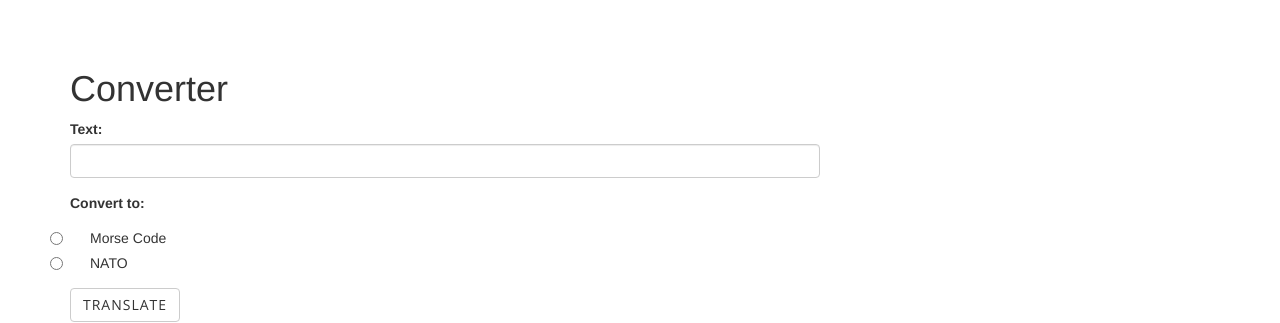
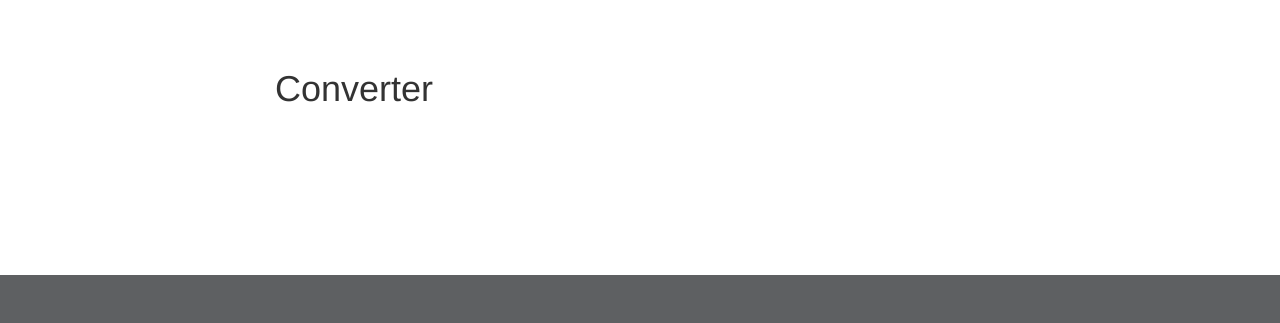
Before and after one commit to CLB20/Carolina-Morse-Code, a Flask app: page / in a window 1280 px wide. Shown: the part 525-848 px from the top of the page. After the commit the page ends 800 px from the top, so only its background shows below. Run offline with Flask 2, Linux system fonts and the light colour scheme; some libraries are stand-ins or nearby versions.

Commit message:
Update main.py and index. Remove wtform.

```diff
--- a/main.py
+++ b/main.py
@@ -1,4 +1,4 @@
-from flask import Flask, render_template, url_for
+from flask import Flask, render_template
 from flask_wtf import FlaskForm
 from wtforms import StringField, SubmitField, RadioField
 from wtforms.validators import DataRequired
@@ -40,15 +40,15 @@ Bootstrap(app)
 
 @app.route("/", methods=["GET", "POST"])
 def home():
-    form = Form()
-    if form.validate_on_submit():
-        text = form.text.data
-        code = form.code.data
-        translated_text = converter.convert(text, code)
-        return render_template("index.html", text=translated_text, code=code, form=form)
-    return render_template("index.html", form=form)
+    # form = Form()
+    # if form.validate_on_submit():
+    #     text = form.text.data
+    #     code = form.code.data
+    #     translated_text = converter.convert(text, code)
+    #     return render_template("index.html", text=translated_text, code=code, form=form)
+    return render_template("index.html")
 
 
 
 if __name__ == "__main__":
-    app.run()
+    app.run(debug=True)
--- a/templates/index.html
+++ b/templates/index.html
@@ -22,7 +22,7 @@
              <div class="row">
                 <div class="col-lg-8 col-md-10 mx-auto">
                 <h1>Converter</h1>
-                    {{ wtf.quick_form(form, novalidate=True) }}
+
                 </div>
              </div>
         </div>
```
